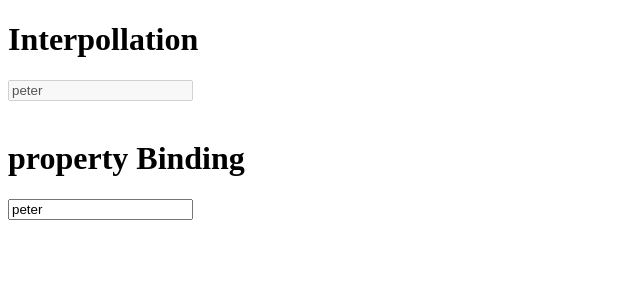
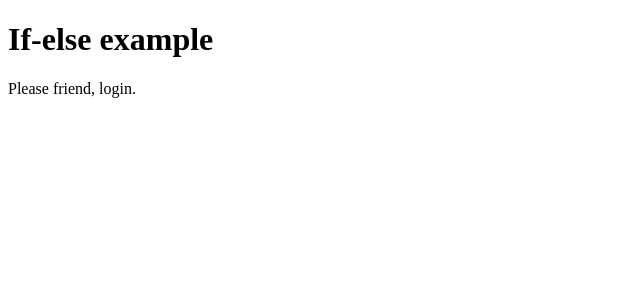
Before and after one commit to iampavanmun18/my-first-project, an Angular app: page / in a window 1280 px wide. Shown: the top 300 px of the page, without its empty margins (0-640 px from the left). Built offline with nearby package versions, Linux system fonts and the light colour scheme.

Commit message:
if-else-example using *ngIf and then, else

```diff
--- a/src/app/app.component.html
+++ b/src/app/app.component.html
@@ -1,10 +1,37 @@
-<h1>Interpollation</h1>
+<h1>If-else example</h1>
 
-<!-- Interpollation (can be used on string, etc but not on Boolean) -->
-<input type="text" name="Username" value={{name}} disabled={{disabled}}>
-<br />
-<br />
+<!-- negated variable to achieve "if not" -->
+<!-- <div [ngIf]="!show" [ngIfElse]="isNewUser" >
+    Please login, friend.
+  </div> -->
 
-<h1>property Binding</h1>
-<!-- Property Binding (can be used on string, boolean etc) Prefer property Binding over Interpollation -->
-<input type="text" name="Username" [value]=name [disabled]=disabled>
+<!-- logic && operator -->
+<!-- <div *ngIf="show && !isNewUser">
+    Welcome back, friend.
+  </div> -->
+
+<!-- logic OR operator -->
+<!-- <div *ngIf="show || isNewUser">
+    Welcome!
+  </div> -->
+
+<!-- <ng-template #isNewUser>
+   <div>
+    Please, Login my Friend!!
+   </div>
+  </ng-template> -->
+
+
+<ng-container *ngIf="show; then loggedIn; else loggedOut">
+</ng-container>
+
+<ng-template #loggedIn>
+    <div>
+        Welcome back, friend.
+    </div>
+</ng-template>
+<ng-template #loggedOut>
+    <div>
+        Please friend, login.
+    </div>
+</ng-template>
--- a/src/app/app.component.ts
+++ b/src/app/app.component.ts
@@ -10,5 +10,7 @@ export class AppComponent {
 
   name = "peter"
   disabled = false;
+  show= false;
+  isNewUser = true
 
 }
```
